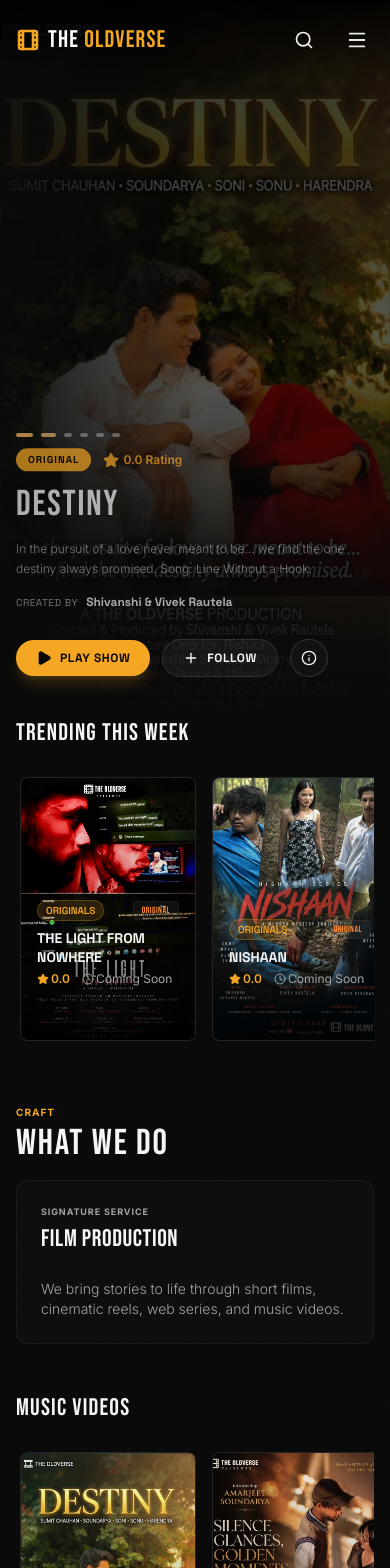
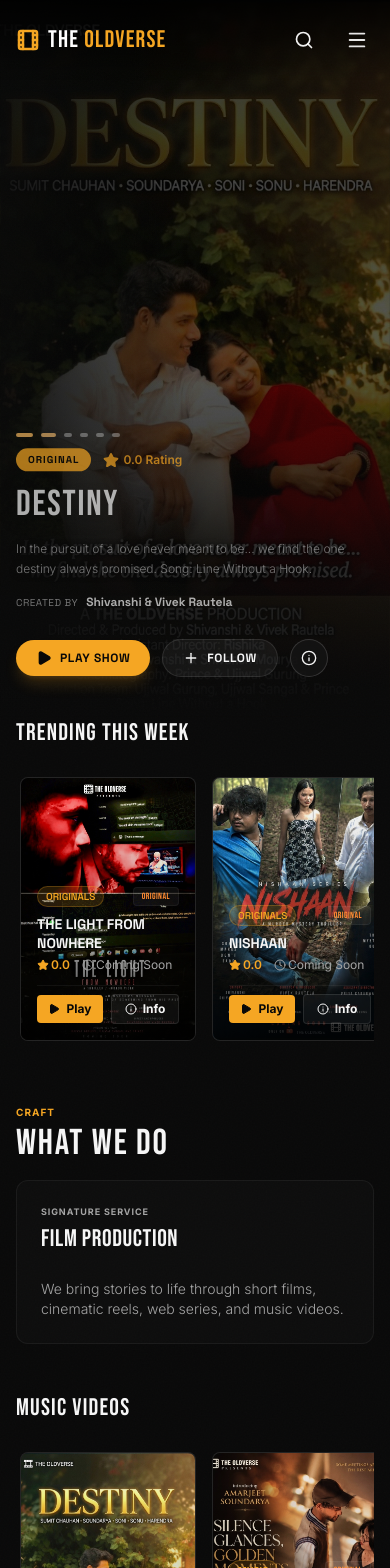
Before and after one commit to vivekrautela03-lang/theoldverse_production, a Next.js app: page / in a window 390 px wide. Shown: the top 1568 px of the page. Built offline with nearby package versions, Linux system fonts and the light colour scheme.

Commit message:
\Add Play and Info buttons to poster cards with responsive mobile visibility"

```diff
--- a/src/components/MovieRow.tsx
+++ b/src/components/MovieRow.tsx
@@ -2,7 +2,7 @@
 
 import React, { useRef, useState, useEffect } from "react";
 import Link from "next/link";
-import { ChevronLeft, ChevronRight, Play, Star, Clock } from "lucide-react";
+import { ChevronLeft, ChevronRight, Play, Star, Clock, Info } from "lucide-react";
 import { MediaItem } from "@/lib/mockData";
 
 interface MovieRowProps {
@@ -85,26 +85,30 @@ export default function MovieRow({ title, items, subtitle }: MovieRowProps) {
           className="flex gap-4 overflow-x-auto overflow-y-hidden no-scrollbar py-4 px-1 scroll-smooth"
         >
           {items.map((item) => (
+            <div
+              key={item.id}
+              className="flex-none w-44 sm:w-56 md:w-64 aspect-[2/3] relative rounded-lg overflow-hidden group cursor-pointer bg-oldverse-card border border-white/5 transition-all duration-500 ease-out hover:scale-[1.04] hover:z-10 hover:border-oldverse-accent/30 hover:shadow-2xl"
+            >
+              {/* Media Poster (Play Link) */}
               <Link
-              key={item.id}
                 href={item.videoUrl.includes("instagram.com") ? item.videoUrl : `/watch/${item.id}`}
                 target={item.videoUrl.includes("instagram.com") ? "_blank" : undefined}
                 rel={item.videoUrl.includes("instagram.com") ? "noopener noreferrer" : undefined}
-              className="flex-none w-44 sm:w-56 md:w-64 aspect-[2/3] relative rounded-lg overflow-hidden group cursor-pointer bg-oldverse-card border border-white/5 transition-all duration-500 ease-out hover:scale-[1.04] hover:z-10 hover:border-oldverse-accent/30 hover:shadow-2xl block"
+                className="absolute inset-0 block h-full w-full z-0"
               >
-              {/* Media Poster */}
                 <img
                   src={item.posterUrl}
                   alt={item.title}
                   className="h-full w-full object-cover group-hover:scale-105 transition-transform duration-700 ease-out"
                   loading="lazy"
                 />
+              </Link>
 
               {/* Black overlay at the bottom for readability */}
-              <div className="absolute inset-0 bg-gradient-to-t from-black via-black/20 to-transparent opacity-90 group-hover:opacity-100 transition-opacity duration-300" />
+              <div className="absolute inset-0 bg-gradient-to-t from-black via-black/20 to-transparent opacity-90 group-hover:opacity-100 transition-opacity duration-300 pointer-events-none z-10" />
 
               {/* Hover overlay details */}
-              <div className="absolute inset-0 flex flex-col justify-end p-4 translate-y-4 group-hover:translate-y-0 transition-transform duration-500 ease-out">
+              <div className="absolute inset-0 flex flex-col justify-end p-4 md:translate-y-4 md:group-hover:translate-y-0 translate-y-0 transition-transform duration-500 ease-out z-20">
                 {/* Watch Button / Category */}
                 <div className="flex items-center justify-between mb-2">
                   <span className="text-[10px] uppercase font-grotesk font-semibold bg-oldverse-accent/15 text-oldverse-accent border border-oldverse-accent/25 px-2 py-0.5 rounded-full">
@@ -133,14 +137,24 @@ export default function MovieRow({ title, items, subtitle }: MovieRowProps) {
                   </div>
                 </div>
 
-                {/* Quick actions (Play Now, View Profile) */}
-                <div className="flex items-center gap-2 pt-2 border-t border-white/5 opacity-0 group-hover:opacity-100 transition-opacity duration-500 delay-75">
-                  <div
-                    className="flex-1 flex items-center justify-center gap-1.5 py-2 rounded bg-oldverse-accent hover:bg-oldverse-accent-secondary text-oldverse-bg text-xs font-bold transition-all duration-300"
+                {/* Quick actions (Play, Info) */}
+                <div className="flex items-center gap-2 pt-2 border-t border-white/5 opacity-100 md:opacity-0 md:group-hover:opacity-100 transition-opacity duration-500 delay-75 z-30">
+                  <Link
+                    href={item.videoUrl.includes("instagram.com") ? item.videoUrl : `/watch/${item.id}`}
+                    target={item.videoUrl.includes("instagram.com") ? "_blank" : undefined}
+                    rel={item.videoUrl.includes("instagram.com") ? "noopener noreferrer" : undefined}
+                    className="flex-1 flex items-center justify-center gap-1.5 py-1.5 rounded bg-oldverse-accent hover:bg-oldverse-accent-secondary text-oldverse-bg text-xs font-bold transition-all duration-300"
                   >
-                    <Play className="h-3.5 w-3.5 fill-oldverse-bg" />
-                    Play Now
-                  </div>
+                    <Play className="h-3 w-3 fill-oldverse-bg" />
+                    Play
+                  </Link>
+                  <Link
+                    href={`/watch/${item.id}#description`}
+                    className="flex-1 flex items-center justify-center gap-1.5 py-1.5 rounded border border-white/10 hover:border-white/20 bg-white/5 hover:bg-white/10 text-oldverse-text text-xs font-bold transition-all duration-300"
+                  >
+                    <Info className="h-3 w-3" />
+                    Info
+                  </Link>
                 </div>
               </div>
 
@@ -153,7 +167,7 @@ export default function MovieRow({ title, items, subtitle }: MovieRowProps) {
                   />
                 </div>
               )}
-            </Link>
+            </div>
           ))}
         </div>
 
```
Lines whose indentation alone changed are shown as unchanged.
